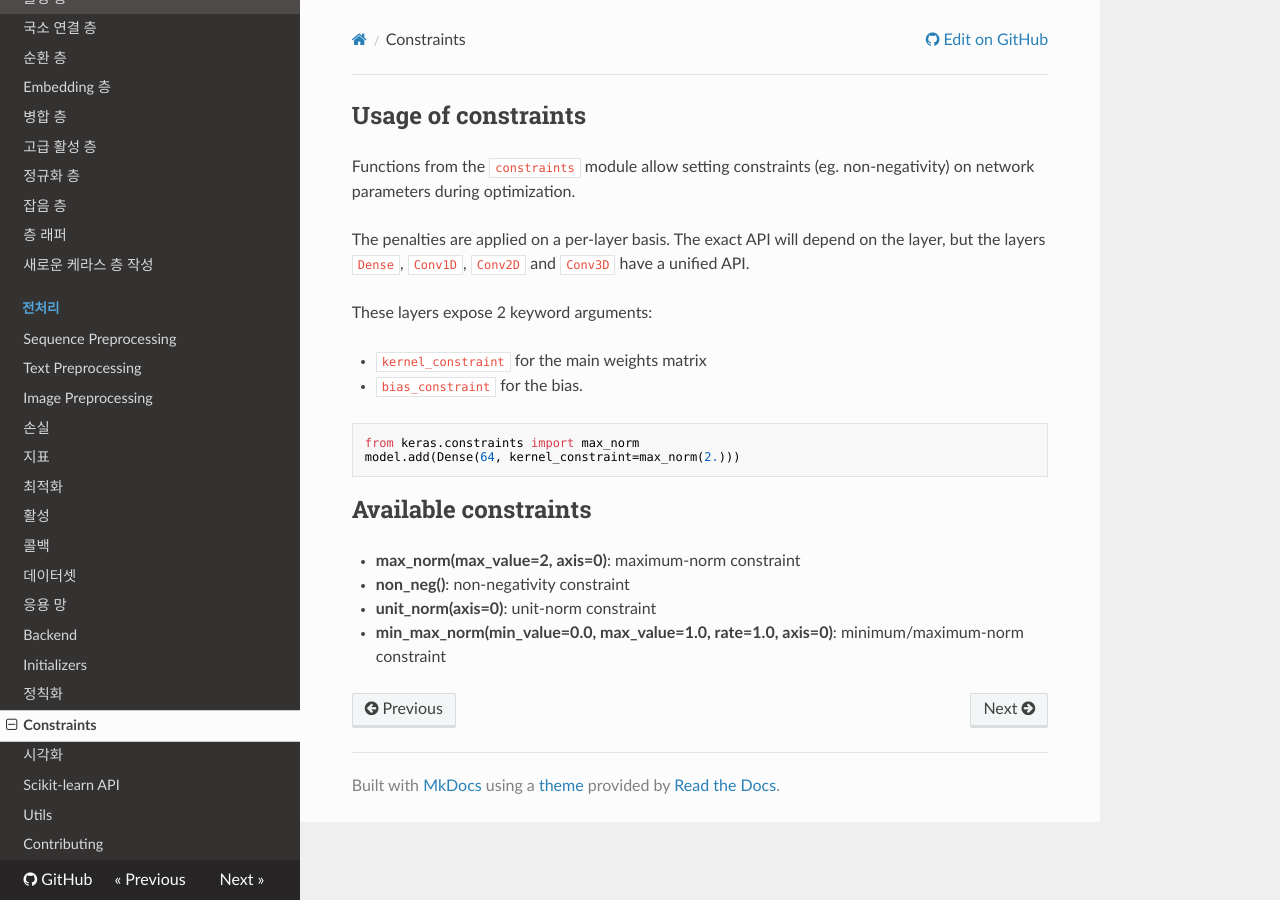
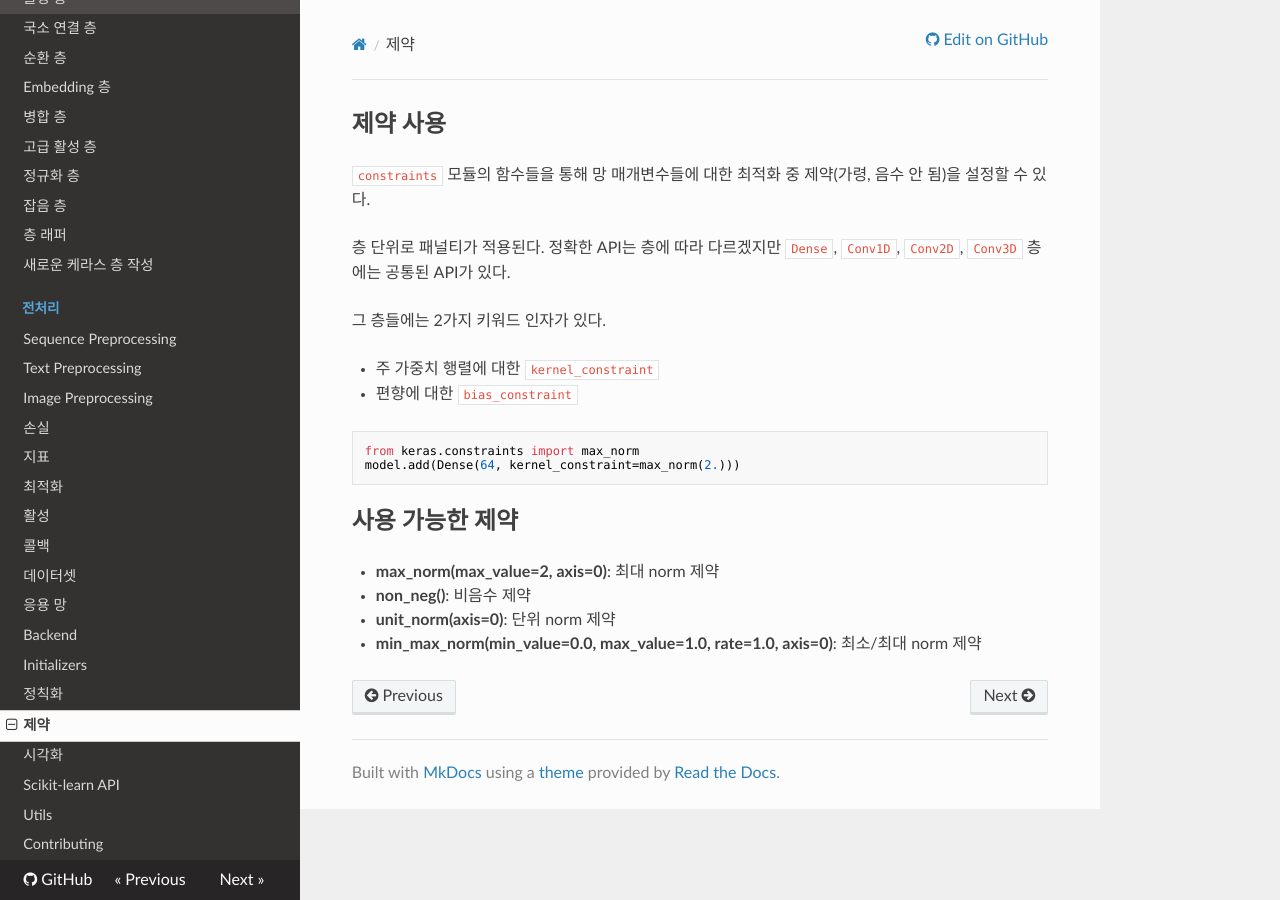
Before and after one commit to wariua/keras-docs-ko, an MkDocs documentation site: the page built from sources/constraints.md, in a window 1280 px wide. Built offline with MkDocs 1.6.1, drawn with Linux system fonts in a browser that asks for light colours; nearby versions of some CDN libraries; old or Windows-style settings are respelled for this version of MkDocs.

Commit message:
translated constraints.md

````diff
--- a/mkdocs.yml
+++ b/mkdocs.yml
@@ -48,7 +48,7 @@ pages:
 - Backend: backend.md
 - Initializers: initializers.md
 - 정칙화: regularizers.md
-- Constraints: constraints.md
+- 제약: constraints.md
 - 시각화: visualization.md
 - Scikit-learn API: scikit-learn-api.md
 - Utils: utils.md
--- a/sources/constraints.md
+++ b/sources/constraints.md
@@ -1,13 +1,13 @@
-## Usage of constraints
+## 제약 사용
 
-Functions from the `constraints` module allow setting constraints (eg. non-negativity) on network parameters during optimization.
+`constraints` 모듈의 함수들을 통해 망 매개변수들에 대한 최적화 중 제약(가령, 음수 안 됨)을 설정할 수 있다.
 
-The penalties are applied on a per-layer basis. The exact API will depend on the layer, but the layers `Dense`, `Conv1D`, `Conv2D` and `Conv3D` have a unified API.
+층 단위로 패널티가 적용된다. 정확한 API는 층에 따라 다르겠지만 `Dense`, `Conv1D`, `Conv2D`, `Conv3D` 층에는 공통된 API가 있다.
 
-These layers expose 2 keyword arguments:
+그 층들에는 2가지 키워드 인자가 있다.
 
-- `kernel_constraint` for the main weights matrix
-- `bias_constraint` for the bias.
+- 주 가중치 행렬에 대한 `kernel_constraint`
+- 편향에 대한 `bias_constraint`
 
 
 ```python
@@ -15,9 +15,9 @@ from keras.constraints import max_norm
 model.add(Dense(64, kernel_constraint=max_norm(2.)))
 ```
 
-## Available constraints
+## 사용 가능한 제약
 
-- __max_norm(max_value=2, axis=0)__: maximum-norm constraint
-- __non_neg()__: non-negativity constraint
-- __unit_norm(axis=0)__: unit-norm constraint
-- __min_max_norm(min_value=0.0, max_value=1.0, rate=1.0, axis=0)__:  minimum/maximum-norm constraint
+- __max_norm(max_value=2, axis=0)__: 최대 norm 제약
+- __non_neg()__: 비음수 제약
+- __unit_norm(axis=0)__: 단위 norm 제약
+- __min_max_norm(min_value=0.0, max_value=1.0, rate=1.0, axis=0)__:  최소/최대 norm 제약
````
